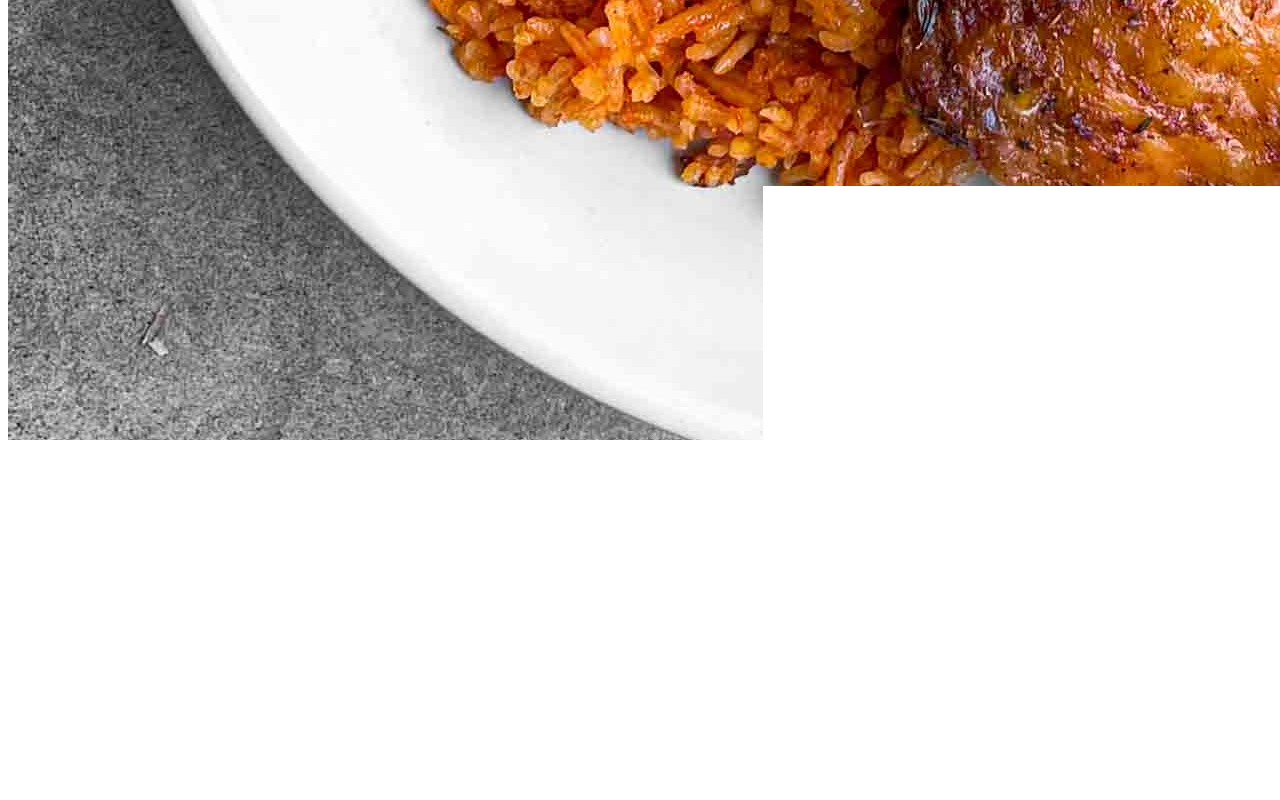
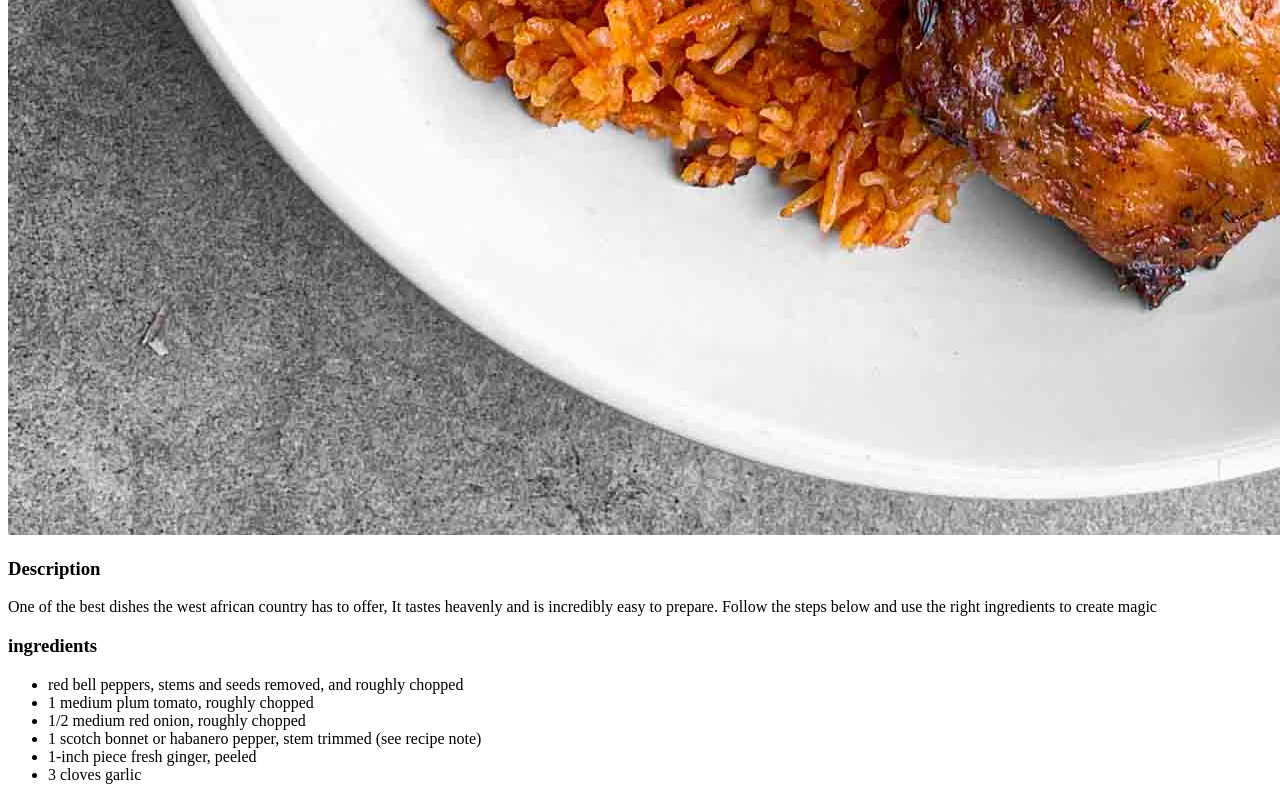
Before and after one commit to andrewk0l/recipe-website, a plain HTML site: page recipes/jollofrice.html in a window 1280 px wide. Shown: the part 1593-2393 px from the top of the page. Before the commit the page ends 2140 px from the top, so only its background shows below. Drawn offline with Linux system fonts and the light colour scheme; files whose address does not match are found by name.

Commit message:
jollof ingredients

```diff
--- a/recipes/jollofrice.html
+++ b/recipes/jollofrice.html
@@ -8,5 +8,16 @@
 <body>
         <h1>Jollof Rice</h1>
         <img src="recipe-website/images/jollofrice.jpg" alt="Jollof Rice">
+        <h3>Description</h3>
+        <p1>One of the best dishes the west african country has to offer, It tastes heavenly and is incredibly easy to prepare. Follow the steps below and use the right ingredients to create magic </p1>
+        <h3>ingredients</h3>
+        <ul>
+            <li>red bell peppers, stems and seeds removed, and roughly chopped</li>
+            <li>1 medium plum tomato, roughly chopped</li>
+            <li>1/2 medium red onion, roughly chopped</li>
+            <li>1 scotch bonnet or habanero pepper, stem trimmed (see recipe note)</li>
+            <li>1-inch piece fresh ginger, peeled</li>
+            <li>3 cloves garlic</li>
+        </ul>
 </body>
 </html>
```
Also changed, not shown: index.html (+5 -3 lines).
